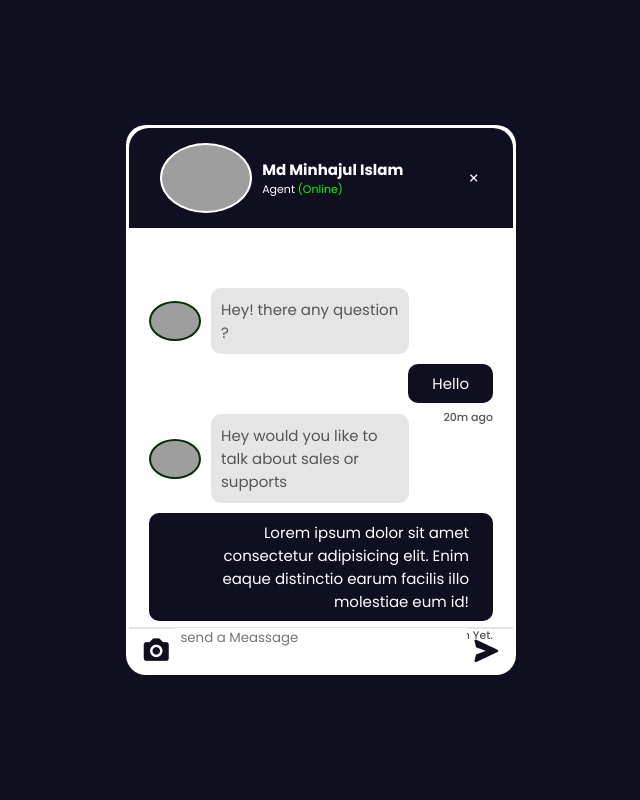
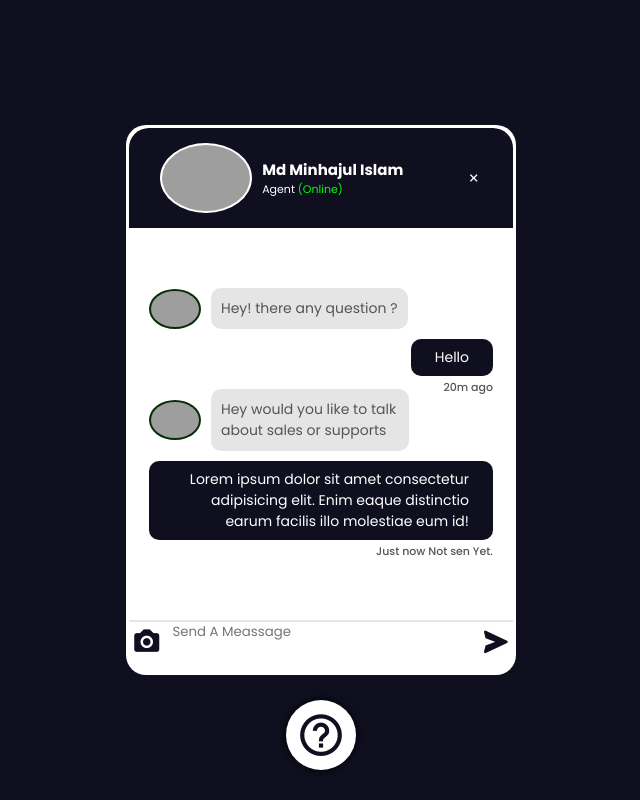
Before and after one commit to differentcoder/Minhaj-Chatbot-UI-, a plain HTML site: page index.html in a window 1280 px wide. Shown: the whole page, without its empty margins (319-959 px from the left). Drawn offline with nearby package versions, Linux system fonts and the light colour scheme; grey boxes are pictures that could not be loaded.

Commit message:
MenuToggle Button

```diff
--- a/index.html
+++ b/index.html
@@ -9,6 +9,9 @@
 </head>
 <body>
     <div class="main-div">
+        <div class="menuToggle">
+            <i class='bx bx-help-circle'></i>
+        </div>
         <div class="container">
 
             <div class="top-part">
@@ -58,5 +61,8 @@
 
         </div>
     </div>
+    <script>
+        const menuToggle=document.querySelector('')
+    </script>
 </body>
 </html>
--- a/style.css
+++ b/style.css
@@ -17,14 +17,38 @@ body{
     align-items: center;
     min-height: 100vh;
 }
+
+.menuToggle{
+    position: absolute;
+    bottom: 30px;
+    height: 70px;
+    width: 70px;
+    background: #fff;
+    display: flex;
+    justify-content: center;
+    align-items: center;
+    box-shadow: 0 0 10px #000;
+    border-radius: 50%;
+    cursor: pointer;
+}
+.menuToggle i{
+    font-size: 50px;
+    color: #0f0f20;
+}
 .container{
     height: 550px;
     width: 390px;
     border:3px solid rgba(255, 255, 255, .5);
     border-radius: 20px;
     background: #fff;
+    overflow: hidden;
     position: relative;
+    /* display: none; */
+
 }
+
+
+
 .container .top-part{
     height: 100px;
     background: #0f0f20;
@@ -32,6 +56,8 @@ body{
     justify-content: space-around;
     align-items: center;
     border-radius: 20px 20px 0 0;
+}
+.menuToggle.active ~ .container{
 
 }
 .top-part .agent-details{
@@ -77,7 +103,7 @@ body{
 .left-part p{
     color: #555;
     font-weight: 400;
-    font-size: 15px;
+    font-size: 14px;
     background: rgba(0,0,0,.1);
     border-radius: 10px;
     padding: 10px;
@@ -88,13 +114,15 @@ body{
     text-align: right;
     max-width: 260px 0;
     float: right;
+    margin-bottom: 10px;
+    font-size: 14px;
 }
 .chart-section .right-part p {
     color: #fff;
     background: #0f0f20;
     padding: 8px 24px;
     border-radius: 10px;
-    font-size: 15px;
+
 }
 .chart-section .right-part span {
     color: #555;
@@ -103,26 +131,27 @@ body{
 }
 .bottom-section{
     position: absolute;
-    bottom: 0;
-    height: 45px;
+    bottom: 10px;
     display: flex;
     justify-content: space-around;
     align-items: center;
     width: 100%;
     border-top:2px solid  rgba(0,0,0,.1);
     /* background:#ffffff; */
-    padding: 10px;
+
 }
 .bottom-section i{
     color: #0f0f20;
     font-size: 30px;
 }
 .bottom-section textarea{
-    height: 45px;
+    height: 40px;
     width: 80%;
     color: #0f0f20;
     padding: 0 5px;
     resize: none;
     outline: none;
     border: none;
+    text-transform: capitalize;
+    overflow-y: hidden;
 }
```
